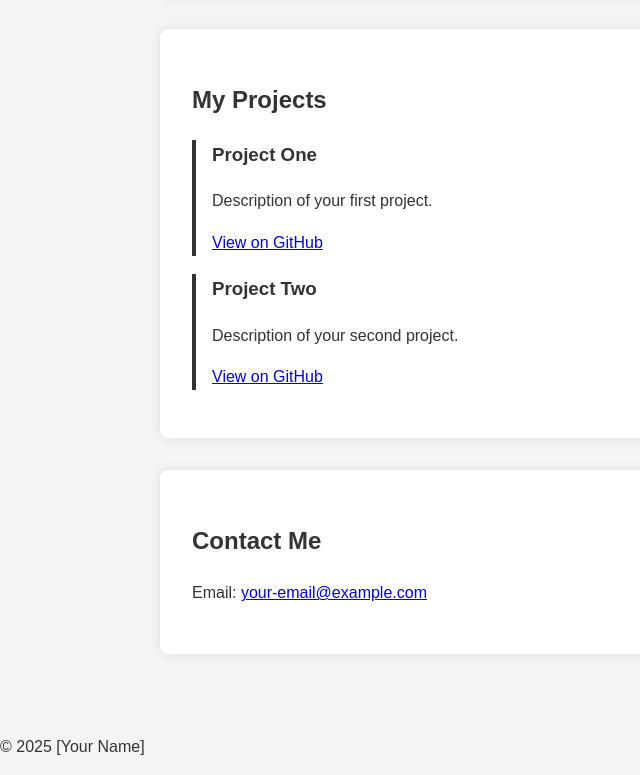
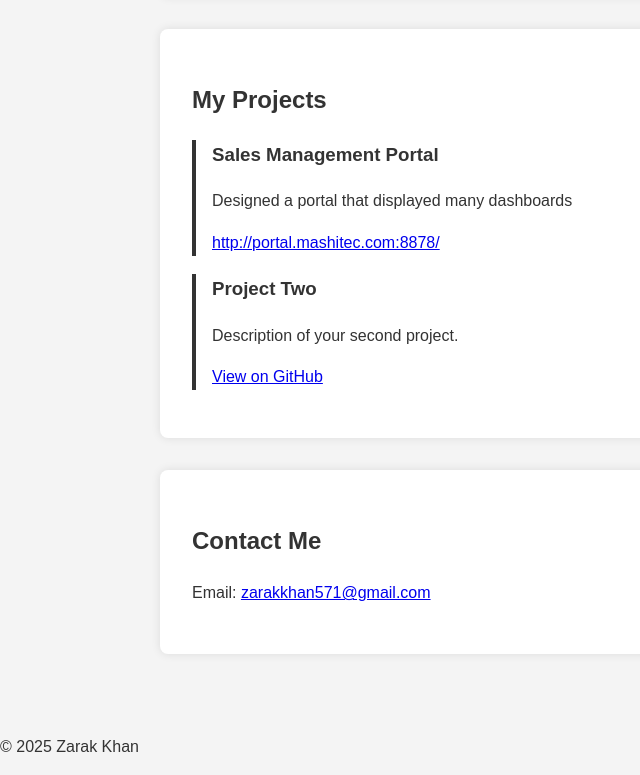
Before and after one commit to ZarakKahn/zarakkahn.github.io, a plain HTML site: page index.html in a window 1280 px wide. Shown: the part 386-1161 px from the top of the page, without its empty margins (0-640 px from the left). Drawn offline with Linux system fonts and the light colour scheme.

Commit message:
index.html

```diff
--- a/index.html
+++ b/index.html
@@ -19,9 +19,9 @@
         <section id="projects">
             <h2>My Projects</h2>
             <div class="project-card">
-                <h3>Project One</h3>
-                <p>Description of your first project.</p>
-                <a href="#">View on GitHub</a>
+                <h3>Sales Management Portal</h3>
+                <p>Designed a portal that displayed many dashboards</p>
+                <a href="#">http://portal.mashitec.com:8878/</a>
             </div>
             <div class="project-card">
                 <h3>Project Two</h3>
@@ -31,11 +31,11 @@
         </section>
         <section id="contact">
             <h2>Contact Me</h2>
-            <p>Email: <a href="mailto:your-email@example.com">your-email@example.com</a></p>
+            <p>Email: <a href="zarakkhan571@gmail.com">zarakkhan571@gmail.com</a></p>
         </section>
     </main>
     <footer>
-        <p>&copy; 2025 [Your Name]</p>
+        <p>&copy; 2025 Zarak Khan</p>
     </footer>
 </body>
 </html>
```
